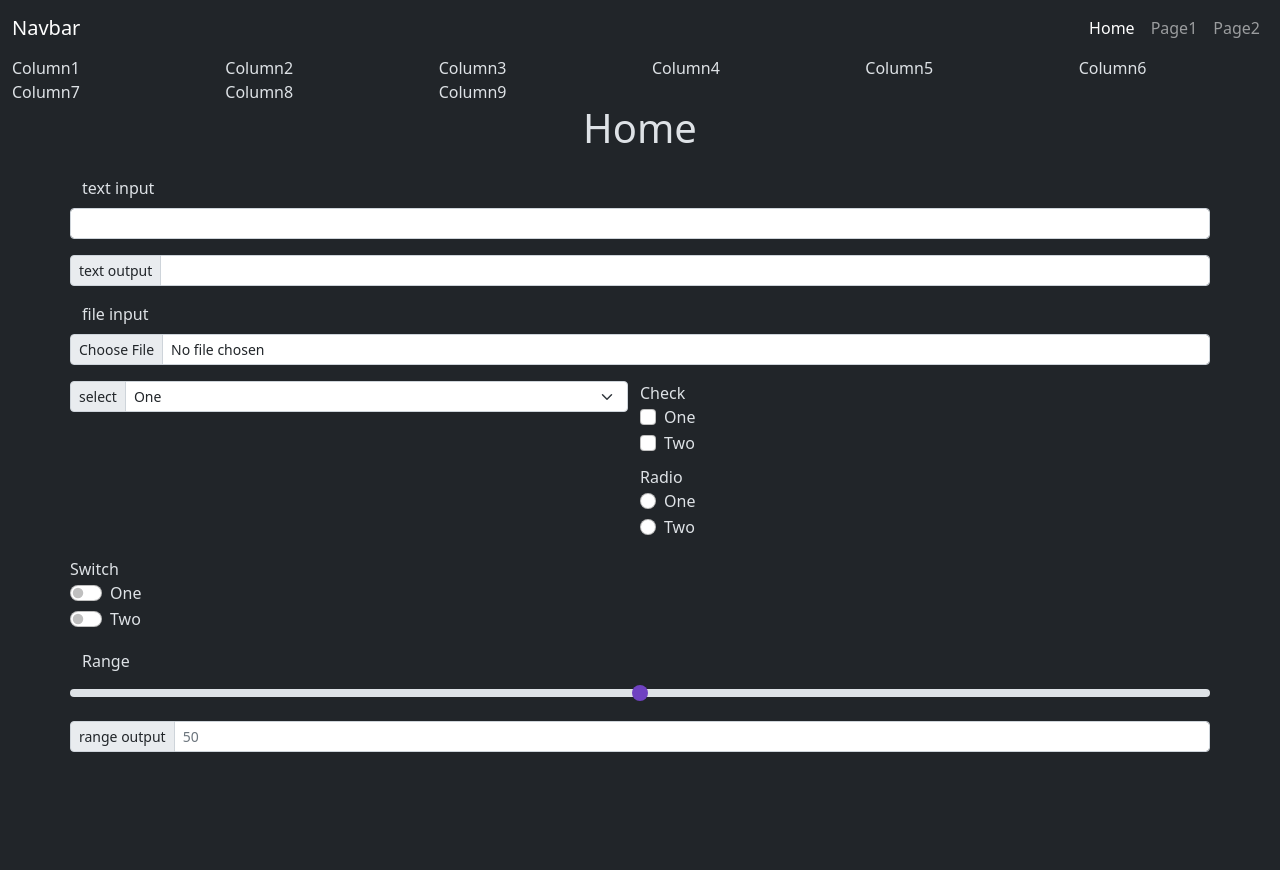
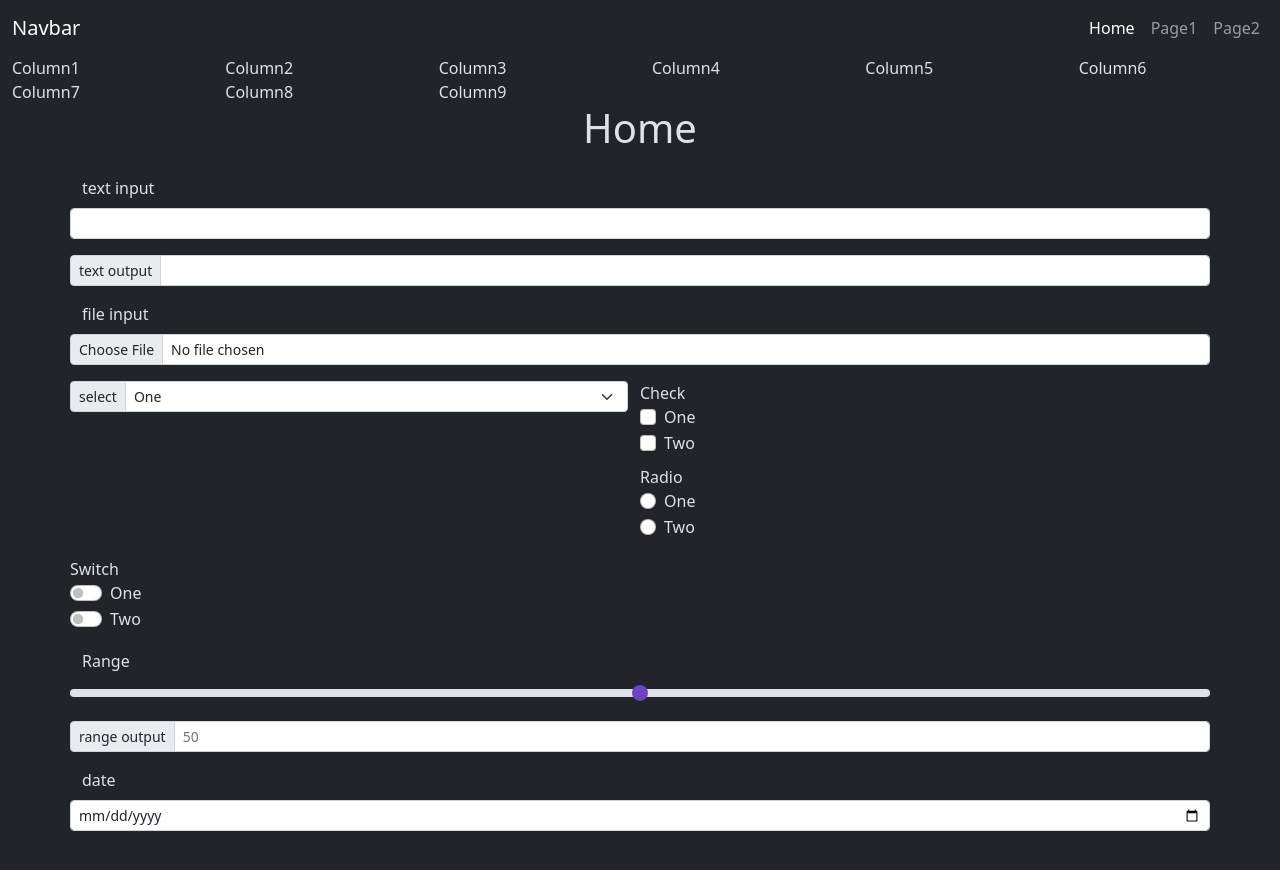
Before and after one commit to kkmtyyz/react-template, a React (Create React App) app: page / in a window 1280 px wide. Shown: the top 870 px of the page. Before the commit the page ends 800 px from the top, so only its background shows below. Built offline with nearby package versions, Linux system fonts and the light colour scheme.

Commit message:
Add Date form to Home.

```diff
--- a/src/components/Home/Home.js
+++ b/src/components/Home/Home.js
@@ -95,6 +95,11 @@ function Home() {
           <input className="form-control form-control-sm" type="text" readOnly placeholder={inputRange} />
         </div>
       </div>
+
+      <div className="row mt-3">
+        <label className="form-label" htmlFor="formDate">date</label>
+        <input className="form-control form-control-sm" type="date" id="formDate" />
+      </div>
     </div>
   );
 }
```
